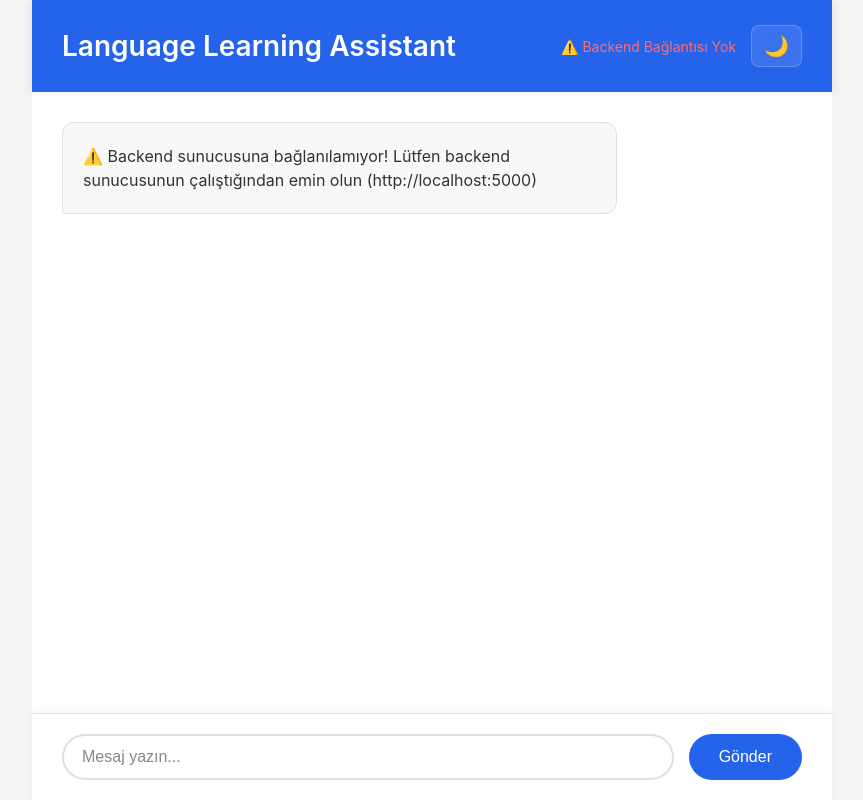
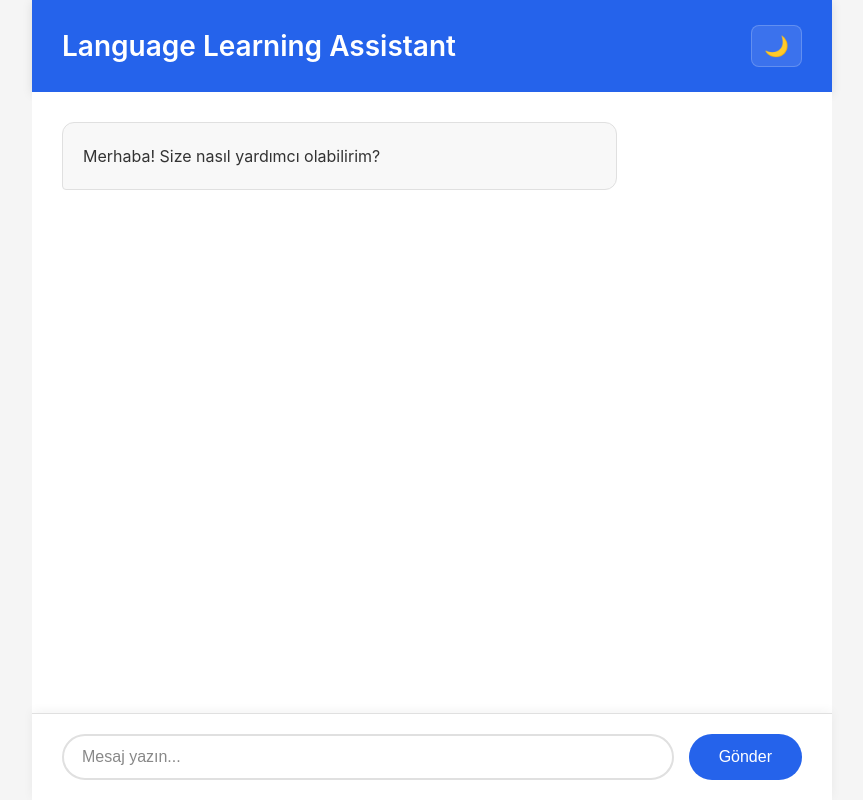
Before and after one commit to Cin42720/Simple-Language-Chatbot, a React (Vite) app in the folder frontend/: page / in a window 1280 px wide. Shown: the whole page, without its empty margins (208-1071 px from the left). Built offline with nearby package versions, Linux system fonts and the light colour scheme; no server answers.

Commit message:
Frontend: Backend baglanti kontrolu kaldirildi, eski haline donuldu

```diff
--- a/frontend/src/App.jsx
+++ b/frontend/src/App.jsx
@@ -10,7 +10,6 @@ function App() {
   ]);
   const [input, setInput] = useState('');
   const [loading, setLoading] = useState(false);
-  const [backendConnected, setBackendConnected] = useState(null);
   const [darkMode, setDarkMode] = useState(() => {
     try {
       const savedTheme = localStorage.getItem('darkMode');
@@ -28,24 +27,6 @@ function App() {
     document.body.style.color = darkMode ? '#e0e0e0' : '#333';
     localStorage.setItem('darkMode', JSON.stringify(darkMode));
   }, [darkMode]);
-
-  useEffect(() => {
-    const checkBackendConnection = async () => {
-      try {
-        const response = await axios.get(`${API_URL}/`);
-        if (response.data.message) {
-          setBackendConnected(true);
-        }
-      } catch (error) {
-        setBackendConnected(false);
-        setMessages([{
-          text: '⚠️ Backend sunucusuna bağlanılamıyor! Lütfen backend sunucusunun çalıştığından emin olun (http://localhost:5000)',
-          sender: 'bot'
-        }]);
-      }
-    };
-    checkBackendConnection();
-  }, []);
 
   const formatMessage = (text) => {
     if (!text) return text;
@@ -110,17 +91,9 @@ function App() {
     <div className={`app ${darkMode ? 'dark' : 'light'}`}>
       <div className="header">
         <h1>Language Learning Assistant</h1>
-        <div style={{ display: 'flex', alignItems: 'center', gap: '15px' }}>
-          {backendConnected === false && (
-            <span style={{ color: '#ff6b6b', fontSize: '14px' }}>⚠️ Backend Bağlantısı Yok</span>
-          )}
-          {backendConnected === true && (
-            <span style={{ color: '#51cf66', fontSize: '14px' }}>✓ Backend Bağlı</span>
-          )}
-          <button className="theme-toggle" onClick={() => setDarkMode(!darkMode)}>
-            {darkMode ? '☀️' : '🌙'}
-          </button>
-        </div>
+        <button className="theme-toggle" onClick={() => setDarkMode(!darkMode)}>
+          {darkMode ? '☀️' : '🌙'}
+        </button>
       </div>
       <div className="messages">
         {messages.map((msg, i) => (
```
